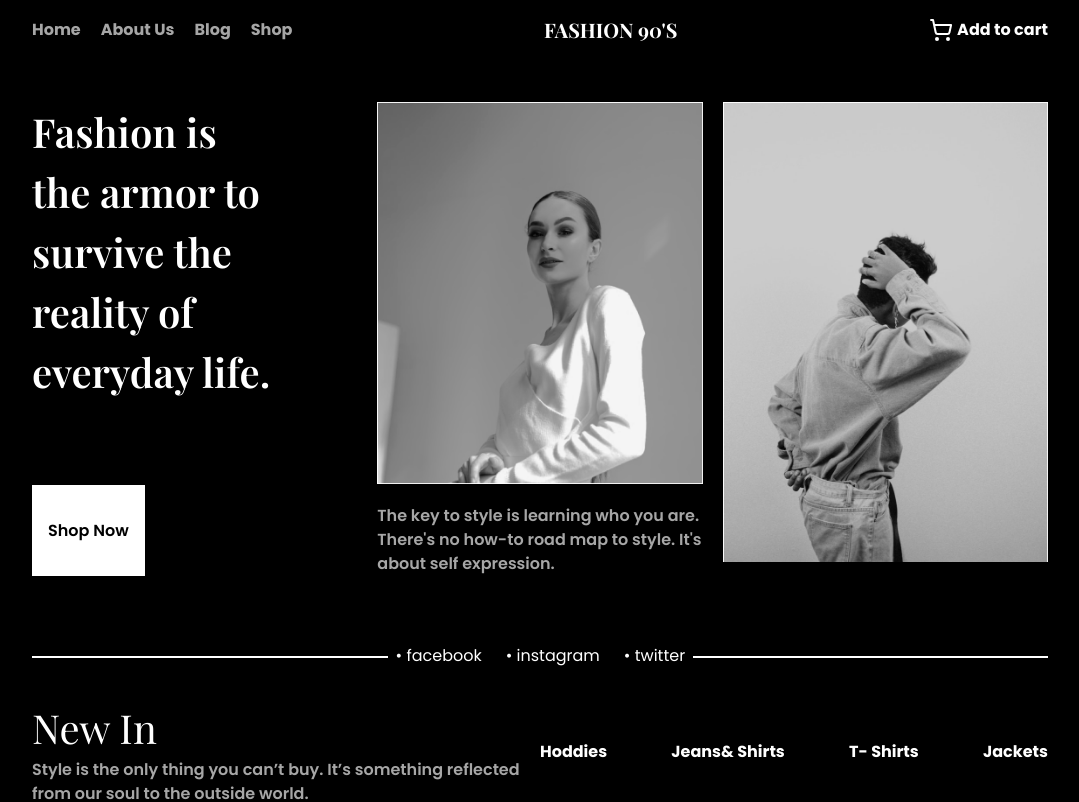
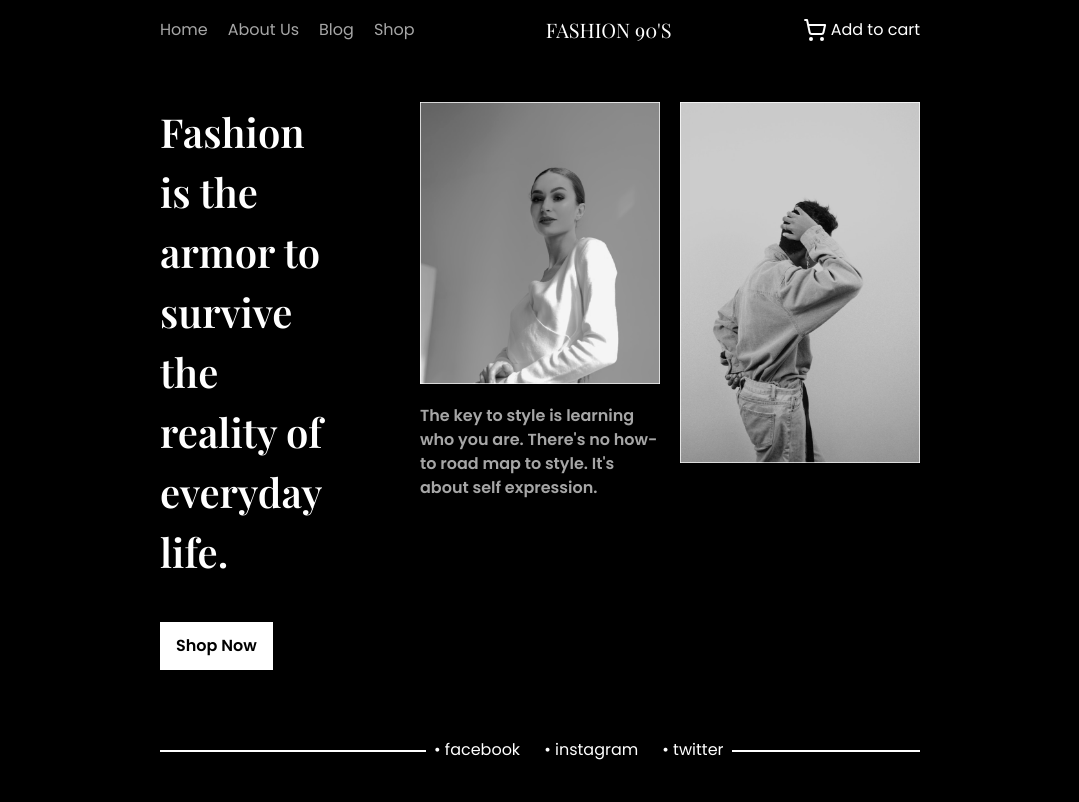
Before and after one commit to JaimeenMakavana/90s-fashion, a Next.js app: page / in a window 1280 px wide. Shown: the top 802 px of the page, without its empty margins (100-1179 px from the left). Built offline with nearby package versions, Linux system fonts and the light colour scheme; a web font is replaced by a local one.

Commit message:
minor change

```diff
--- a/src/app/layout.tsx
+++ b/src/app/layout.tsx
@@ -26,7 +26,9 @@ export default function RootLayout({
           rel="stylesheet"
         ></link>
       </head>
-      <body className={`font-poppins text-white bg-back pt-[62px]`}>
+      <body
+        className={`font-poppins text-white bg-back pt-[62px] max-w-screen-lg mx-auto`}
+      >
         <Header />
         {children}
         <Footer />
--- a/src/components/Home/HomeFirstSection.tsx
+++ b/src/components/Home/HomeFirstSection.tsx
@@ -10,7 +10,7 @@ const HomeFirstSection = () => {
         <p className=" font-playfair text-playfair font-semibold max-w-[75%] md:w-full">
           Fashion is the armor to survive the reality of everyday life.
         </p>
-        <button className="w-fit mt-5 bg-white text-back py-3 px-4 cursor-pointer font-semibold ">
+        <button className="w-fit mt-5 bg-white max-h-[50px] text-back py-3 px-4 cursor-pointer font-semibold ">
           Shop Now
         </button>
       </div>
--- a/src/components/layoutComponents/Header.tsx
+++ b/src/components/layoutComponents/Header.tsx
@@ -3,29 +3,29 @@ import HamburgerMenu from "./HamburgerMenu";
 
 const Header = () => {
   return (
-    <section className=" fixed top-0 inset-x-0 h-[60px] bg-back z-[2] md:px-28">
+    <section className="max-w-screen-lg mx-auto fixed top-0 inset-x-0 h-[60px] bg-back z-[2] md:px-28">
       <ul className=" inline-flex justify-between items-center size-full px-5">
         <HamburgerMenu />
         <ul className="hidden md:inline-flex justify-start gap-x-5 text-light items-center h-full">
-          <li className=" hover:text-white transition-all duration-500 font-bold">
+          <li className=" hover:text-white transition-all duration-500 font-normal">
             Home
           </li>
-          <li className=" hover:text-white transition-all duration-500 font-bold">
+          <li className=" hover:text-white transition-all duration-500 font-normal">
             About Us
           </li>
-          <li className=" hover:text-white transition-all duration-500 font-bold">
+          <li className=" hover:text-white transition-all duration-500 font-normal">
             Blog
           </li>
-          <li className=" hover:text-white transition-all duration-500 font-bold">
+          <li className=" hover:text-white transition-all duration-500 font-normal">
             Shop
           </li>
         </ul>
-        <h1 className=" font-playfair font-bold text-[20px]">
+        <h1 className=" font-playfair font-normal text-[20px]">
           FASHION 90&apos;S
         </h1>
         <div className=" flex justify-start items-center gap-1">
           <ShoppingCart />
-          <p className="hidden md:block font-bold">Add to cart</p>
+          <p className="hidden md:block font-normal">Add to cart</p>
         </div>
       </ul>
     </section>
```
